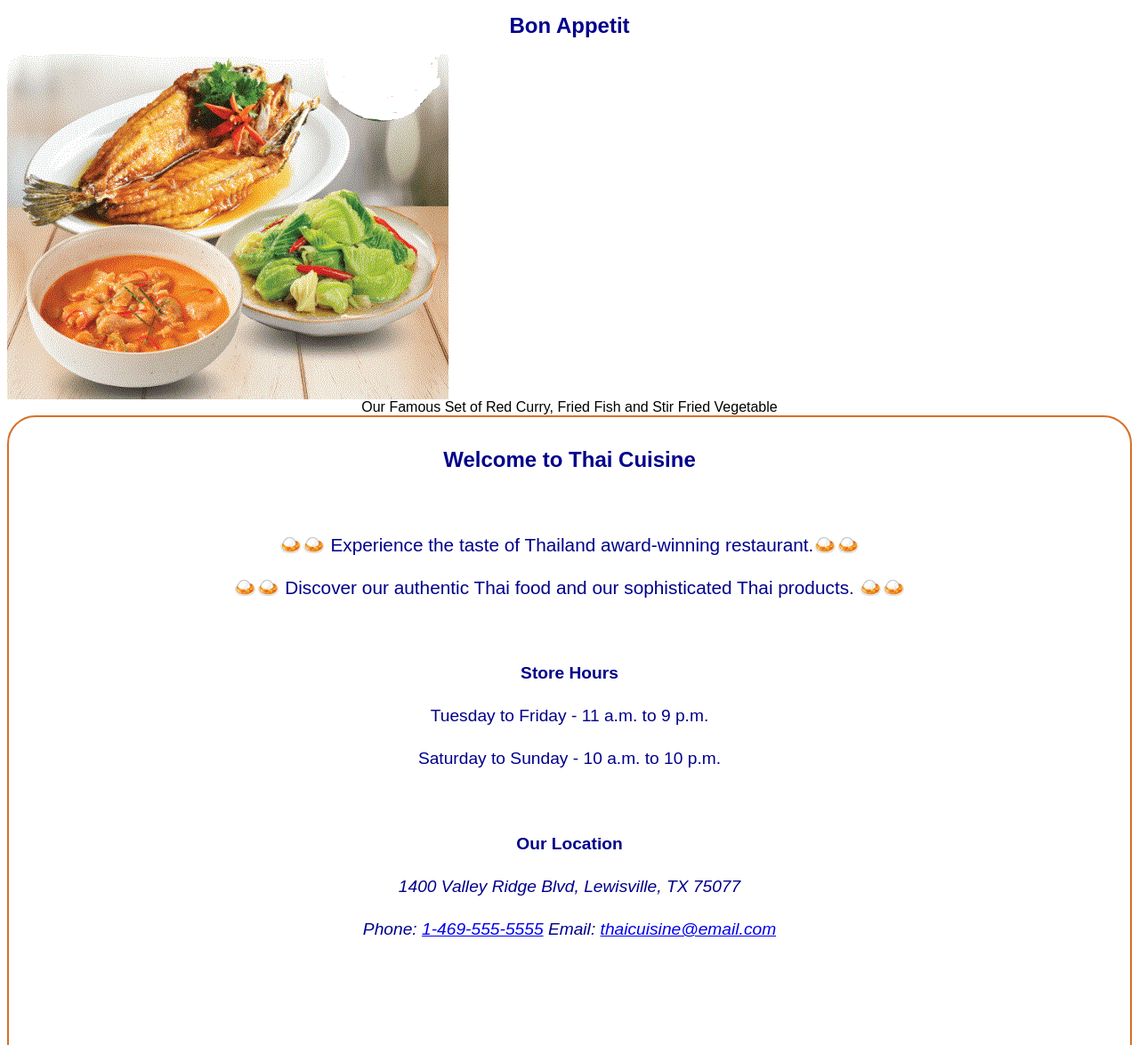
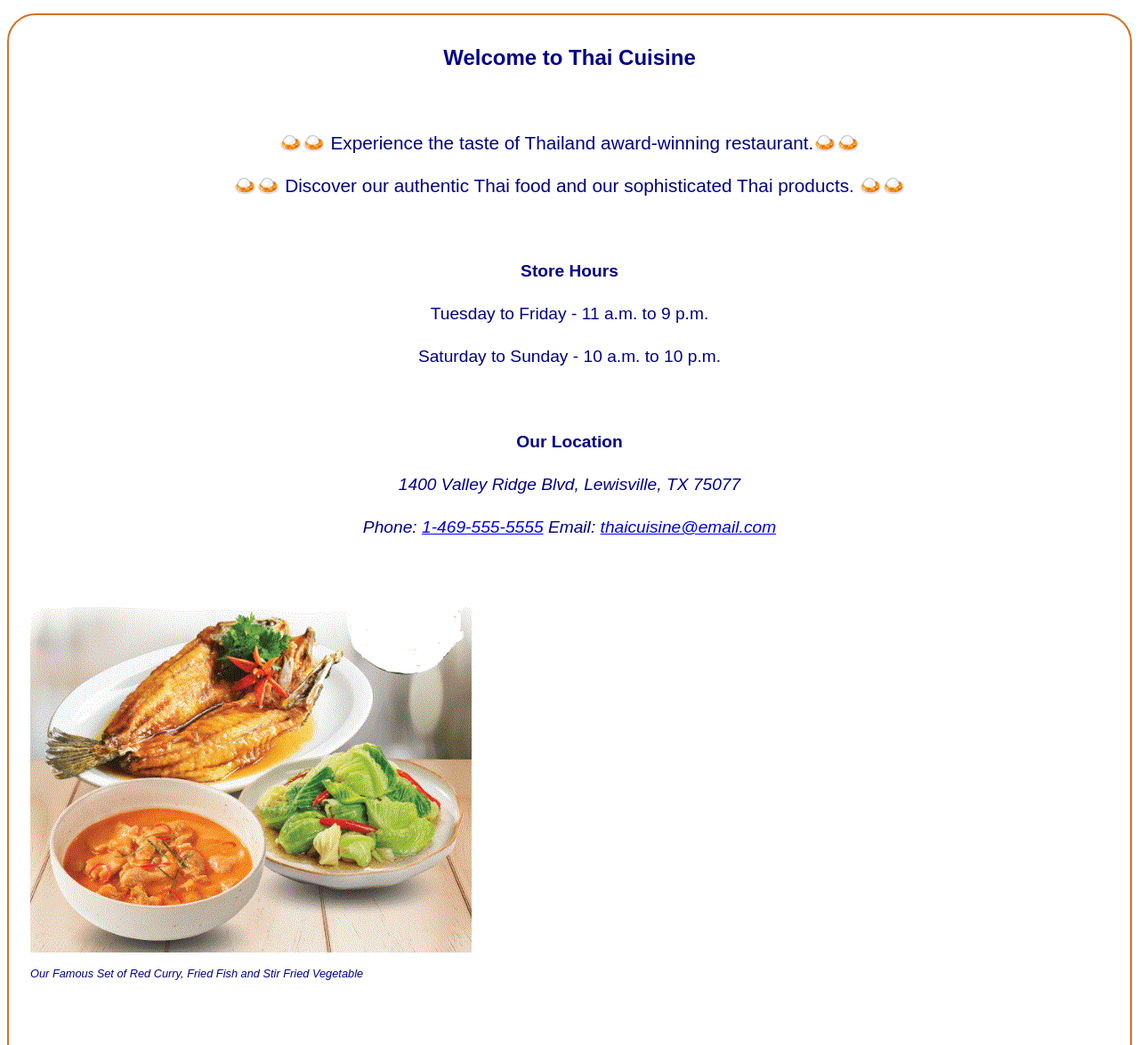
Before and after one commit to HarrisAva/ThaiCuisine, a plain HTML site: page index.html in a window 1280 px wide. Shown: the part 331-1506 px from the top of the page at 89% size. Drawn offline with Linux system fonts and the light colour scheme.

Commit message:
Updated image on home page

```diff
--- a/index.html
+++ b/index.html
@@ -27,17 +27,7 @@
     </nav>
   </header>
 
-  <section class="homefig">
-    <h2 class="homefig_h2"> Bon Appetit</h2>
-    <figure>
-      <img src="img/main.GIF" alt="Thai Food Set" title="Our Famous Set" width="496" height="406">
-      <figcaption class="offscreen1">
-        Our Famous Set of Red Curry, Fried Fish and Stir Fried Vegetable
-      </figcaption>
-    </figure>
-  </section>
-
-  <main>
+   <main>
 
   <section class="hero">
     <h2 class="hero__h2">Welcome to Thai Cuisine</h2>
@@ -64,7 +54,14 @@
       </address>
     </section>
   <br>
-
+  <section class="figure">
+       <figure>
+      <img src="img/main.GIF" alt="Thai Food Set" title="Our Famous Set" width="496" height="406">
+      <figcaption class="offscreen1">
+        Our Famous Set of Red Curry, Fried Fish and Stir Fried Vegetable
+      </figcaption>
+    </figure>
+  </section>
   <br>
     <p>
       <a href="#">Back To Top</a>
@@ -77,6 +74,5 @@
   <footer>
     &lt;&lt;&lt; Copyright &copy; Thai Cuisine &gt;&gt;&gt;
   </footer>
-
  </body>
 </html>
```
Also changed, not shown: about.html (+1 -1 lines).
